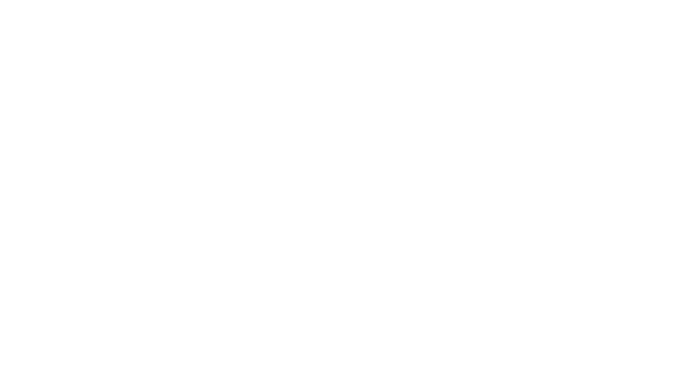
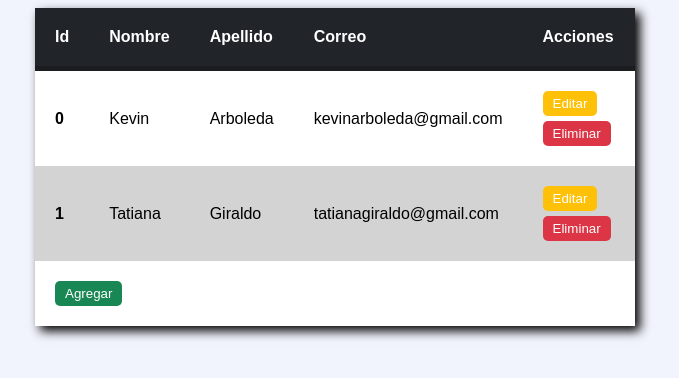
Before and after one commit to DiegoQQ/CrudJavascript, a plain HTML site: page index.html in a window 1280 px wide. Shown: the whole page, without its empty margins (305-984 px from the left). Drawn offline with Linux system fonts and the light colour scheme.

Commit message:
Se creado la tabla de clientes con sus respectivos estilos

```diff
--- a/css/style.css
+++ b/css/style.css
@@ -0,0 +1,52 @@
+body{
+    background-color: #f2f4fd;
+    font-family: Arial, Helvetica, sans-serif;
+}
+/* estilo de la tabla */
+.clients{
+    margin: auto;
+    width: 600px;
+    box-shadow: 5px 5px 10px;
+}
+.clients table{
+    background-color: white;
+    text-align: left;
+    border-collapse: collapse;
+}
+.clients table td, .clients table th{
+    padding: 20px;
+}
+.clients table thead{
+    background-color: #212529;
+    border-bottom: solid 5px #1a1d20;
+    color: white;
+}
+.clients table tbody tr:nth-child(even){
+    background-color: rgb(211, 211, 211);
+}
+/* estilo de botones */
+.edit{
+    background-color: #ffc107;
+    color: white;
+    padding: 5px 10px;
+    border-radius: 5px;
+    border: 0;
+    cursor: pointer;
+    margin-bottom: 5px;
+}
+.delete{
+    background-color: #dc3545;
+    color: white;
+    padding: 5px 10px;
+    border-radius: 5px;
+    border: 0;
+    cursor: pointer;
+}
+.add{
+    background-color: #198754;
+    color: white;
+    padding: 5px 10px;
+    border-radius: 5px;
+    border: 0;
+    cursor: pointer;
+}
--- a/index.html
+++ b/index.html
@@ -9,6 +9,54 @@
 </head>
 <body>
 
+    <section>
+        <div class="clients">
+            <table>
+                <thead>
+                  <tr>
+                    <th scope="col">Id</th>
+                    <th scope="col">Nombre</th>
+                    <th scope="col">Apellido</th>
+                    <th scope="col">Correo</th>
+                    <th scope="col">Acciones</th>
+                  </tr>
+                </thead>
+                <tbody>
+                  <tr id="0">
+                    <th scope="row">0</th>
+                    <td>Kevin</td>
+                    <td>Arboleda</td>
+                    <td>kevinarboleda@gmail.com</td>
+                    <td>
+                        <button class="edit">Editar</button>
+                        <button class="delete">Eliminar</button>
+                    </td>
+                  </tr>
+                  <tr id="1">
+                    <th scope="row">1</th>
+                    <td>Tatiana</td>
+                    <td>Giraldo</td>
+                    <td>tatianagiraldo@gmail.com</td>
+                    <td>
+                        <button class="edit">Editar</button>
+                        <button class="delete">Eliminar</button>
+                    </td>
+                  </tr>
+                </tbody>
+                <tfoot>
+                  <tr>
+                    <td colspan="5">
+                        <button class="add">Agregar</button>
+                    </td>
+                  </tr>
+                </tfoot>
+              </table>
+
+        </div>
+        <div class="clientForm">
+
+        </div>
+    </section>
 
     <script src="js/Clientes.js"></script>
     <script src="js/script.js"></script>
```
